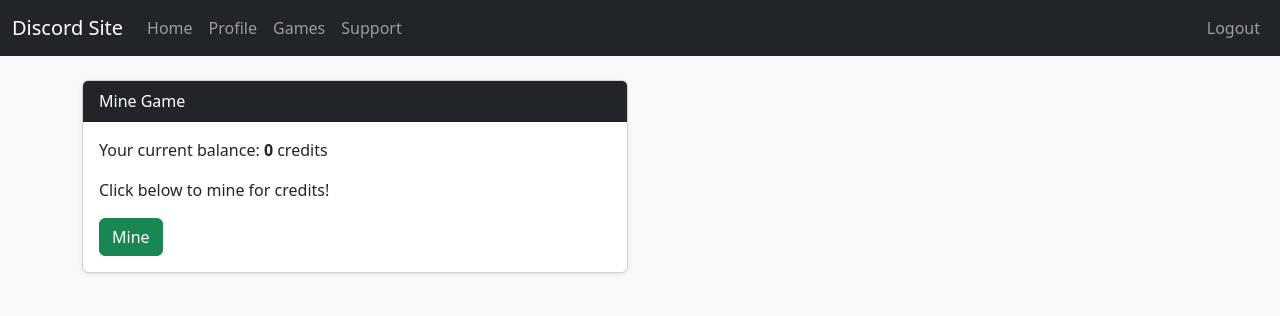
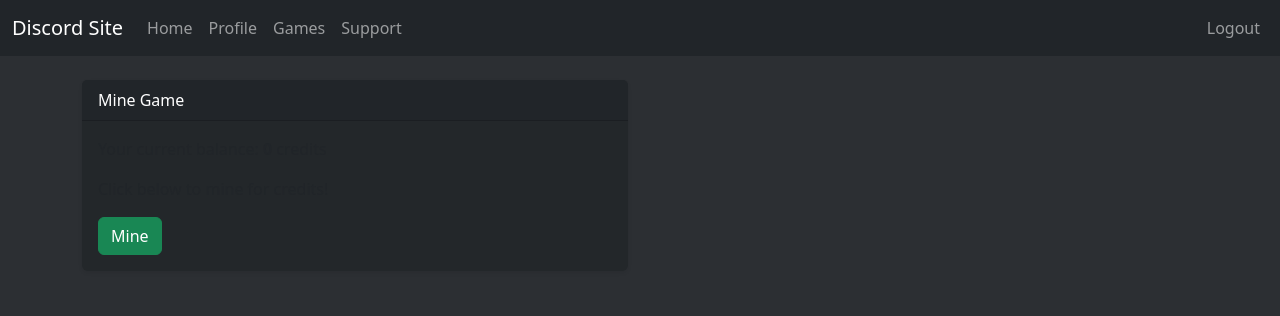
Before and after one commit to sh3lock69/owo-gamble, a Flask app: page /games in a window 1280 px wide. Shown: the top 316 px of the page. Run offline with Flask 2, Linux system fonts and the light colour scheme; the visitor is signed in with stand-in values (Sample User, id 1); data that the repository does not hold is empty.

Commit message:
Update styles.css

```diff
--- a/static/styles.css
+++ b/static/styles.css
@@ -1,3 +1,13 @@
 body {
-  background: #f8f9fa;
+  background: #2c2f33;  /* A dark grey background */
+  color: #ffffff;       /* White text for contrast */
 }
+
+.card {
+  background: #23272a;  /* Dark card background */
+  border: none;
+}
+
+.navbar, .card-header {
+  background: #202225;
+}
```
